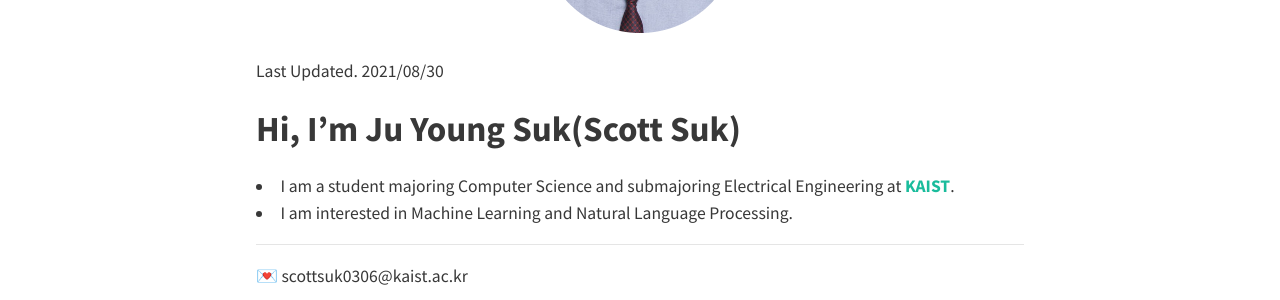
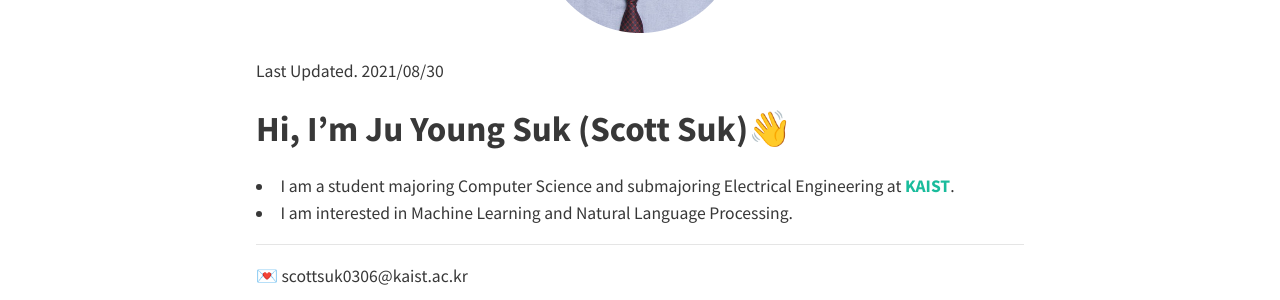
Before and after one commit to scottsuk0306/scottsuk0306.github.io, a Jekyll site: the page built from about.md, in a window 1280 px wide. Shown: the part 599-899 px from the top of the page. Built offline with Jekyll 4.4.1, drawn with Linux system fonts in a browser that asks for light colours; nearby versions of some CDN libraries.

```diff
--- a/about_mod.md
+++ b/about.md
@@ -8,7 +8,7 @@ feature-img: "assets/img/sample_feature_img.png"
 
 Last Updated. 2021/08/30
 
-## Hi, I'm Ju Young Suk(Scott Suk)
+## Hi, I'm Ju Young Suk (Scott Suk)👋
 - I am a student majoring Computer Science and submajoring Electrical Engineering at [**KAIST**](https://www.kaist.ac.kr/en/).
 - I am interested in Machine Learning and Natural Language Processing.
 
@@ -20,7 +20,7 @@ Last Updated. 2021/08/30
 
 ---
 
-[**GitHub**]() I [**LinkedIn**]()
+[**GitHub**](https://github.com/scottsuk0306) I [**LinkedIn**](linkedin.com/in/주영-석-b5175a192)
 
 ---
 
```
Also changed, not shown: assets/img/profile_pic.png (deleted).
